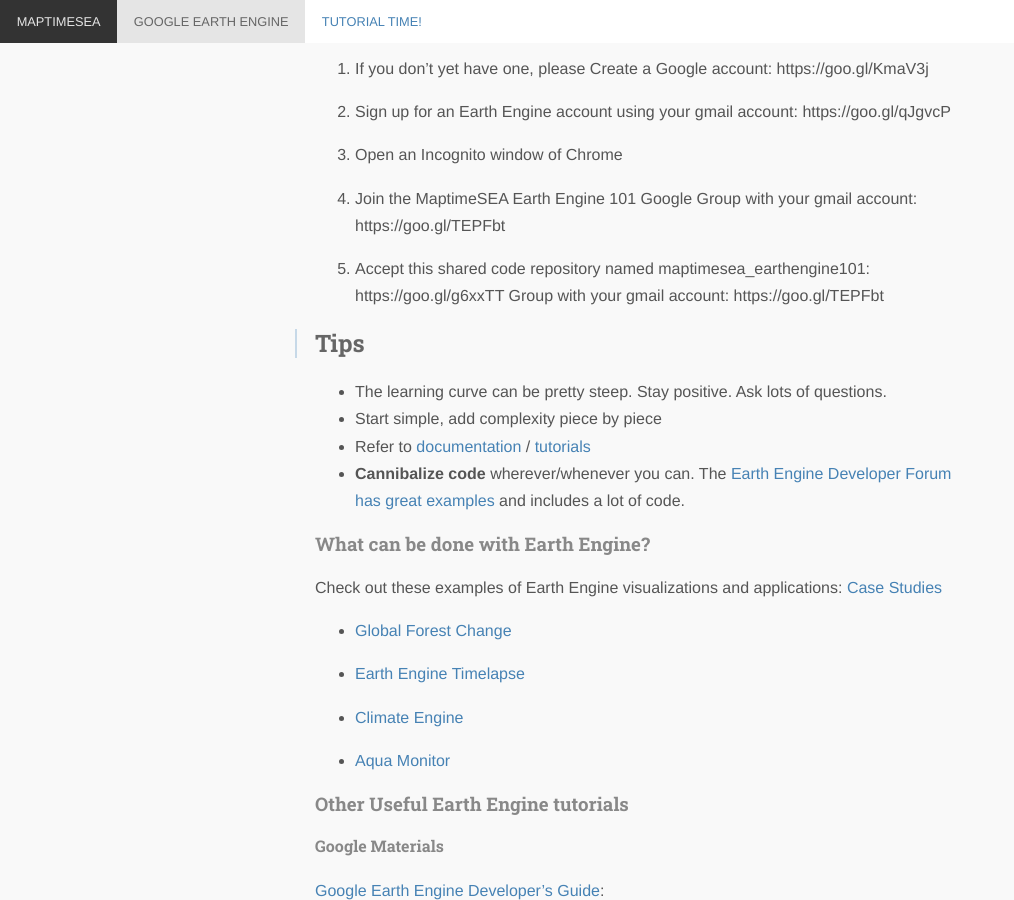
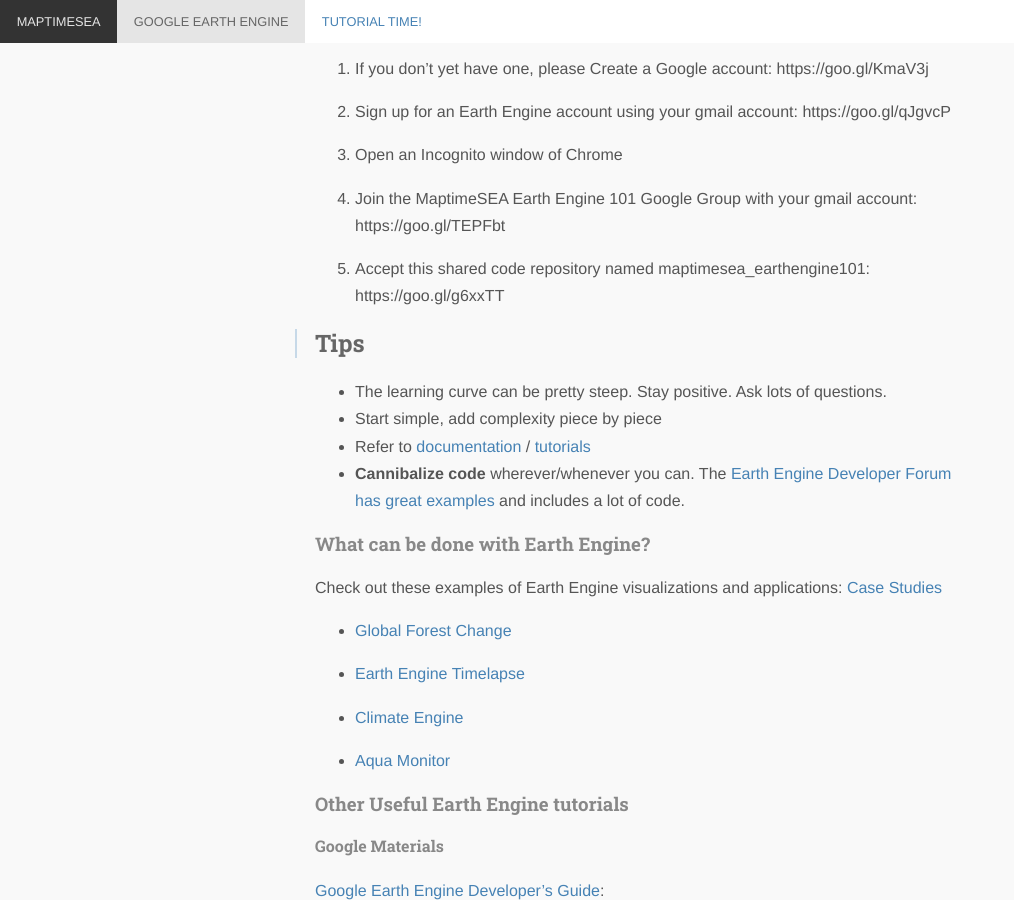
Before and after one commit to MaptimeSEA/maptimesea.github.io, a Jekyll site: the page built from _posts/2017-07-12-earthengine.markdown, in a window 1280 px wide and 900 px high, scrolled down 2060 px. Shown: the whole window, without its empty margins (0-1014 px from the left). Built offline with Jekyll 4.4.1, drawn with Linux system fonts in a browser that asks for light colours; nearby versions of some CDN libraries; Markdown is read by kramdown in place of the engine named in the settings.

Commit message:
updated earth engine post

```diff
--- a/_posts/2017-07-12-earthengine.markdown
+++ b/_posts/2017-07-12-earthengine.markdown
@@ -80,7 +80,7 @@
 
 4. Join the MaptimeSEA Earth Engine 101 Google Group with your gmail account: https://goo.gl/TEPFbt
 
-5. Accept this shared code repository named maptimesea_earthengine101: https://goo.gl/g6xxTT Group with your gmail account: https://goo.gl/TEPFbt
+5. Accept this shared code repository named maptimesea_earthengine101: https://goo.gl/g6xxTT
 
 
 ## Tips
```
